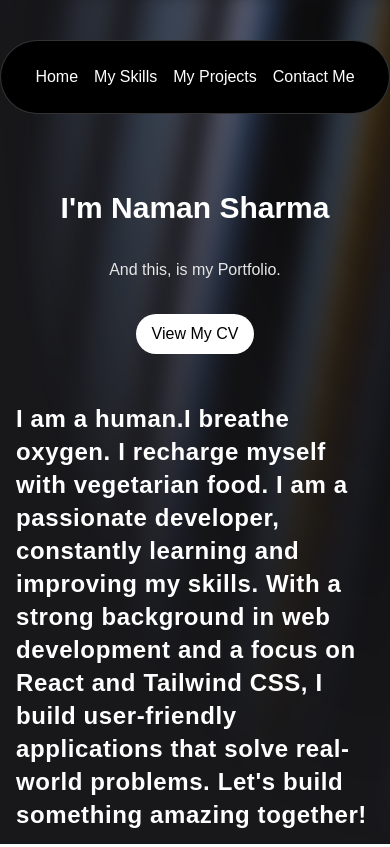
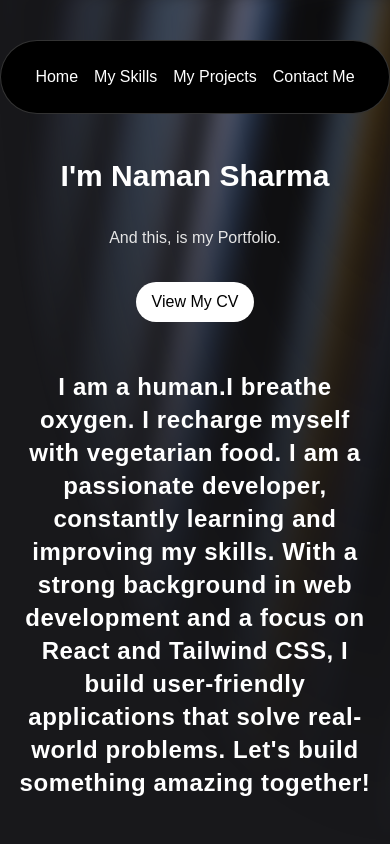
Before and after one commit to Naman12678/Naman-Portfolio, a Next.js app: page / in a window 390 px wide. Built offline with nearby package versions, Linux system fonts and the light colour scheme.

Commit message:
ab to thik ho ja margin bhai

```diff
--- a/src/components/heroSection.tsx
+++ b/src/components/heroSection.tsx
@@ -24,12 +24,12 @@ export function HeroSection() {
         }}
         className="relative flex flex-col gap-4 items-center justify-center px-4"
       >
-        {/* Heading with margin for mobile screens */}
-        <div className="text-3xl md:text-7xl font-bold dark:text-white text-center mt-48 md:mt-36">
+        {/* Centered Heading */}
+        <div className="text-3xl md:text-7xl font-bold dark:text-white text-center mt-32 md:mt-36 mx-auto">
           I&apos;m Naman Sharma
         </div>
 
-        <div className="font-extralight text-base md:text-4xl dark:text-neutral-200 py-4">
+        <div className="font-extralight text-base md:text-4xl dark:text-neutral-200 py-4 text-center">
           And this, is my Portfolio.
         </div>
 
@@ -43,7 +43,7 @@ export function HeroSection() {
           View My CV
         </a>
 
-        <div className="font-extralight text-base md:text-4xl dark:text-neutral-200 py-4" id="about">
+        <div className="font-extralight text-base md:text-4xl dark:text-neutral-200 py-4 text-center" id="about">
           <div className="text-2xl md:text-4xl font-bold max-w-3xl mx-auto leading-relaxed">
             <TextGenerateEffect words={aboutMe} />
           </div>
```
